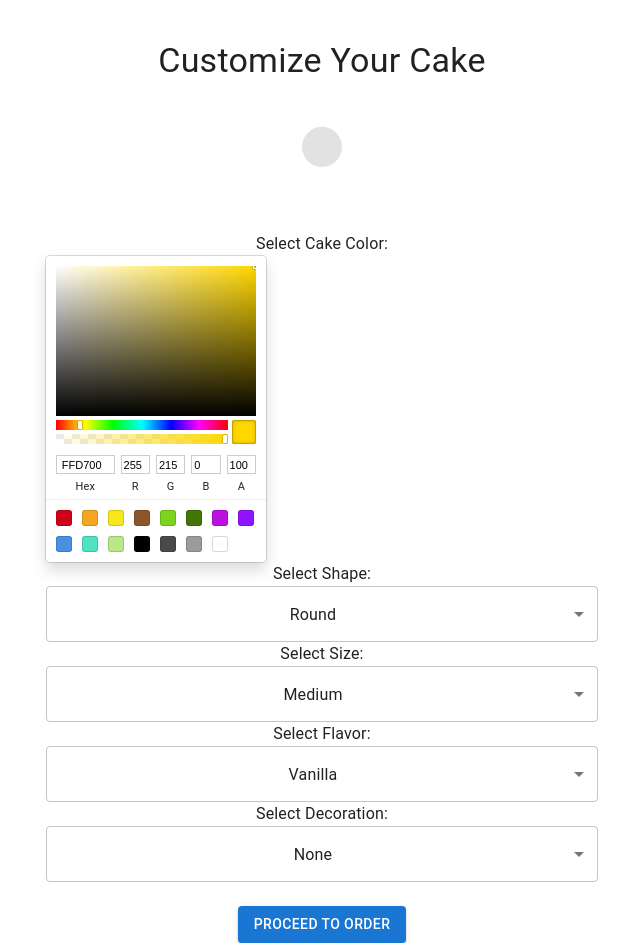
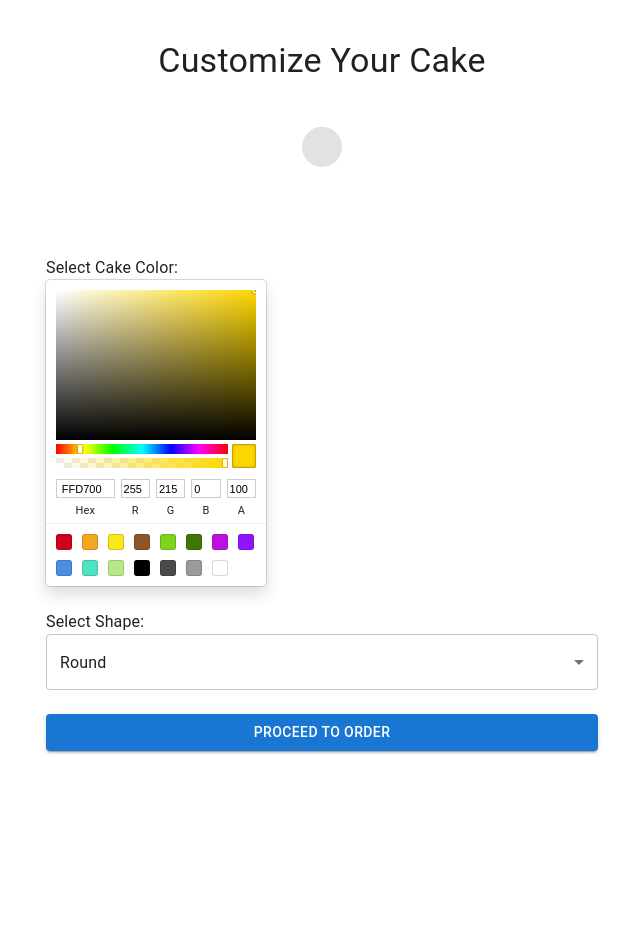
Before and after one commit to vikikukic99/Cake-Customizer-React, a Next.js app: page /customize in a window 1280 px wide. Shown: the whole page, without its empty margins (318-958 px from the left). After the commit the page ends 800 px from the top, so only its background shows below. Built offline with nearby package versions, Linux system fonts and the light colour scheme.

Commit message:
Fix CakeProps type consistency and storage issues

```diff
--- a/src/app/customize/page.tsx
+++ b/src/app/customize/page.tsx
@@ -1,33 +1,32 @@
-'use client';
+"use client";
 
-import { useState } from "react";
+import React, { useState } from "react";
 import { useRouter } from "next/navigation";
-import { Container, Button, Typography, MenuItem, Select } from "@mui/material";
+import { Container, Typography, Button, MenuItem, Select } from "@mui/material";
 import { SketchPicker } from "react-color";
-import CakeModel from "../../components/CakeModel";
-
-const shapes = ["Round", "Square", "Heart"];
-const sizes = ["Small", "Medium", "Large"];
-const flavors = ["Vanilla", "Chocolate", "Strawberry"];
-const decorations = ["None", "Candles", "Sprinkles", "Chocolate Drizzle", "Fruits"];
+import CakeModel from "@/components/CakeModel";
 
 type CakeProps = {
   color: string;
   shape: string;
-  size: string;
-  flavor: string;
-  decoration: string;
 };
+
+const shapes = ["Round", "Square", "Heart"];
 
 export default function CustomizePage() {
   const router = useRouter();
   const [cake, setCake] = useState<CakeProps>({
     color: "#FFD700",
     shape: "Round",
-    size: "Medium",
-    flavor: "Vanilla",
-    decoration: "None",
   });
+
+  const handleChangeColor = (color: any) => {
+    setCake((prevCake) => ({ ...prevCake, color: color.hex }));
+  };
+
+  const handleChangeShape = (event: any) => {
+    setCake((prevCake) => ({ ...prevCake, shape: event.target.value }));
+  };
 
   const handleSubmit = () => {
     sessionStorage.setItem("cake", JSON.stringify(cake));
@@ -35,37 +34,26 @@ export default function CustomizePage() {
   };
 
   return (
-    <Container maxWidth="sm" sx={{ textAlign: "center", mt: 5 }}>
-      <Typography variant="h4">Customize Your Cake</Typography>
-      <CakeModel color={cake.color} shape={cake.shape} decoration={cake.decoration} />
-      <Typography>Select Cake Color:</Typography>
-      <SketchPicker color={cake.color} onChange={(c) => setCake({ ...cake, color: c.hex })} />
-      <Typography>Select Shape:</Typography>
-      <Select value={cake.shape} onChange={(e) => setCake({ ...cake, shape: e.target.value })} fullWidth>
+    <Container maxWidth="sm">
+      <Typography variant="h4" textAlign="center" mt={5}>
+        Customize Your Cake
+      </Typography>
+      <CakeModel color={cake.color} shape={cake.shape} />
+
+      <Typography mt={3}>Select Cake Color:</Typography>
+      <SketchPicker color={cake.color} onChange={handleChangeColor} />
+
+      <Typography mt={3}>Select Shape:</Typography>
+      <Select value={cake.shape} onChange={handleChangeShape} fullWidth>
         {shapes.map((shape) => (
-          <MenuItem key={shape} value={shape}>{shape}</MenuItem>
+          <MenuItem key={shape} value={shape}>
+            {shape}
+          </MenuItem>
         ))}
       </Select>
-      <Typography>Select Size:</Typography>
-      <Select value={cake.size} onChange={(e) => setCake({ ...cake, size: e.target.value })} fullWidth>
-        {sizes.map((size) => (
-          <MenuItem key={size} value={size}>{size}</MenuItem>
-        ))}
-      </Select>
-      <Typography>Select Flavor:</Typography>
-      <Select value={cake.flavor} onChange={(e) => setCake({ ...cake, flavor: e.target.value })} fullWidth>
-        {flavors.map((flavor) => (
-          <MenuItem key={flavor} value={flavor}>{flavor}</MenuItem>
-        ))}
-      </Select>
-      <Typography>Select Decoration:</Typography>
-      <Select value={cake.decoration} onChange={(e) => setCake({ ...cake, decoration: e.target.value })} fullWidth>
-        {decorations.map((decoration) => (
-          <MenuItem key={decoration} value={decoration}>{decoration}</MenuItem>
-        ))}
-      </Select>
-      <Button variant="contained" color="primary" sx={{ mt: 3 }} onClick={handleSubmit}>
-        PROCEED TO ORDER
+
+      <Button variant="contained" color="primary" onClick={handleSubmit} fullWidth sx={{ mt: 3 }}>
+        Proceed to Order
       </Button>
     </Container>
   );
```
Also changed, not shown: src/app/order/page.tsx (+27 -19 lines).
